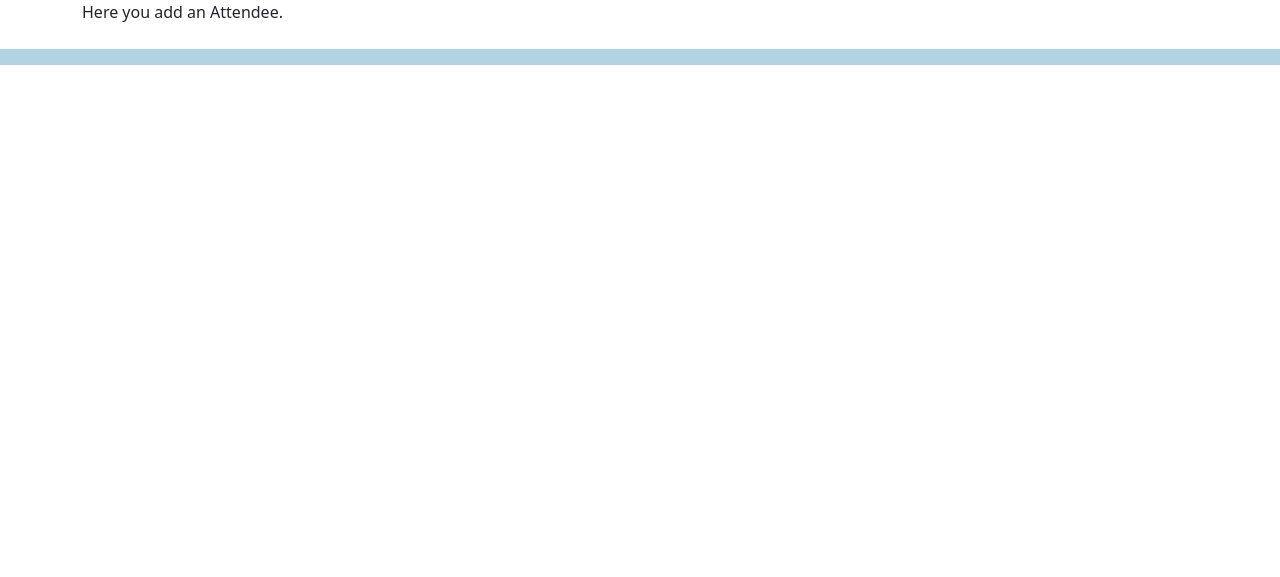
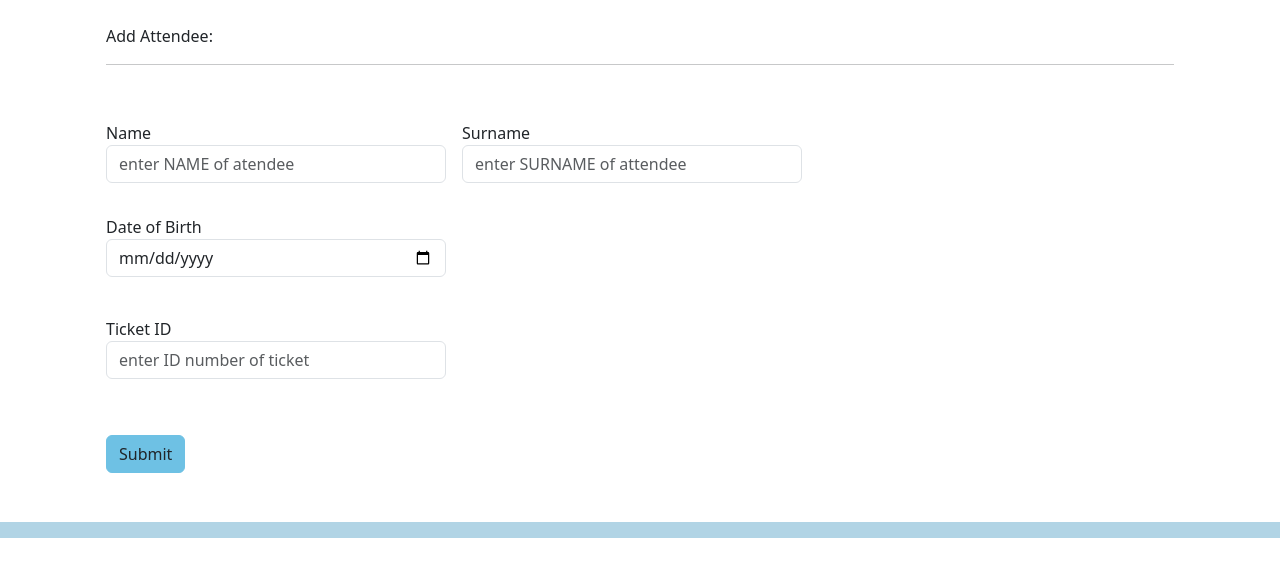
Before and after one commit to petmetic/conference-app, a Django app: page /atendee/add/ in a window 1280 px wide. Shown: the part 106-683 px from the top of the page. Run offline with Django 5.2, Linux system fonts and the light colour scheme.

Commit message:
added add-attendee form

```diff
--- a/src/web/forms.py
+++ b/src/web/forms.py
@@ -49,3 +49,69 @@ class AttendeeEditForm(ModelForm):
                 "Customer already exists in database. Please check for correct input in fields."
             )
         return cleaned_data
+
+
+class AttendeeForm(ModelForm):
+    name = forms.CharField(
+        label="Name",
+        label_suffix="",
+        widget=forms.TextInput(
+            attrs={
+                "class": "form-control",
+                "type": "text",
+                "placeholder": "enter NAME of atendee",
+            }
+        ),
+    )
+    surname = forms.CharField(
+        label="Surname",
+        label_suffix="",
+        widget=forms.TextInput(
+            attrs={
+                "class": "form-control",
+                "type": "text",
+                "placeholder": "enter SURNAME of attendee",
+            }
+        ),
+    )
+    birth_date = forms.DateField(
+        label="Date of Birth",
+        label_suffix="",
+        widget=forms.DateTimeInput(
+            format="%Y-%m-%d",
+            attrs={
+                "class": "form-control fw-light",
+                "type": "date",
+            },
+        ),
+    )
+    ticket_id = forms.CharField(
+        label="Ticket ID",
+        label_suffix="",
+        widget=forms.TextInput(
+            attrs={
+                "class": "form-control",
+                "type": "text",
+                "placeholder": "enter ID number of ticket",
+            }
+        ),
+    )
+
+    class Meta:
+        model = Attendee
+        fields = ["name", "surname", "birth_date", "ticket_id"]
+
+    def clean(self):
+        cleaned_data = super().clean()
+        name = cleaned_data["name"]
+        surname = cleaned_data["surname"]
+        birth_date = cleaned_data["birth_date"]
+        ticket_id = cleaned_data["ticket_id"]
+        attendee = Attendee.objects.filter(
+            name=name, surname=surname, birth_date=birth_date, ticket_id=ticket_id
+        ).first()
+        if attendee:
+            raise ValidationError(
+                "Customer already exists in database. Please check for correct input in fields."
+            )
+        return cleaned_data
--- a/src/web/templates/web/attendee_add.html
+++ b/src/web/templates/web/attendee_add.html
@@ -2,5 +2,45 @@
 {% block title %}Add Attendee{% endblock %}
 
 {% block content %}
-<p>Here you add an Attendee.</p>
+<form id="attendee_add_form" action="{% url 'attendee_add'%}" method="POST">
+    {% csrf_token %}
+    <div class="p-4 pb-0">
+        <span class="fw-lighter"> Add Attendee:</span>
+        <hr>
+    </div>
+    <div class="row g-3 p-4">
+        <div class="row g-3">
+            <div class="col-md-4 fw-light">
+                {{ form.name.errors }}
+                {{ form.name.label_tag }}
+                {{ form.name }}
+            </div>
+            <div class="col-md-4 fw-light">
+                {{ form.surname.errors }}
+                {{ form.surname.label_tag }}
+                {{ form.surname }}
+            </div>
+        </div>
+        <div class="row g-3">
+            <div class="col-md-4  pb-2 fw-light">
+                {{ form.birth_date.errors }}
+                {{ form.birth_date.label_tag }}
+                {{ form.birth_date }}
+            </div>
+        </div>
+        <div class="row g-3">
+            <div class="col-md-4  pb-2 fw-light">
+                {{ form.ticket_id.errors }}
+                {{ form.ticket_id.label_tag }}
+                {{ form.ticket_id }}
+            </div>
+        </div>
+    </div>
+    <div class="col-12 p-4">
+        {{ form.non_field_errors }}
+        <button type="submit" name="submit" class="btn btn-body">Submit</button>
+    </div>
+
+</form>
+
 {% endblock %}
--- a/src/web/views.py
+++ b/src/web/views.py
@@ -1,7 +1,7 @@
 from django.shortcuts import render, get_object_or_404, redirect
 from django.urls import reverse
 
-from .forms import AttendeeEditForm
+from .forms import AttendeeEditForm, AttendeeForm
 from .models import Attendee
 
 
@@ -10,7 +10,15 @@ def index(request):
 
 
 def attendee_add(request):
-    return render(request, "web/attendee_add.html", {})
+    if request.method == "POST":
+        form = AttendeeForm(request.POST)
+        if form.is_valid():
+            attendee = form.save()
+            return redirect(reverse("attendee", kwargs={"pk": attendee.pk}))
+
+    else:
+        form = AttendeeForm()
+    return render(request, "web/attendee_add.html", {"form": form})
 
 
 def attendee(request, pk: int):
```
